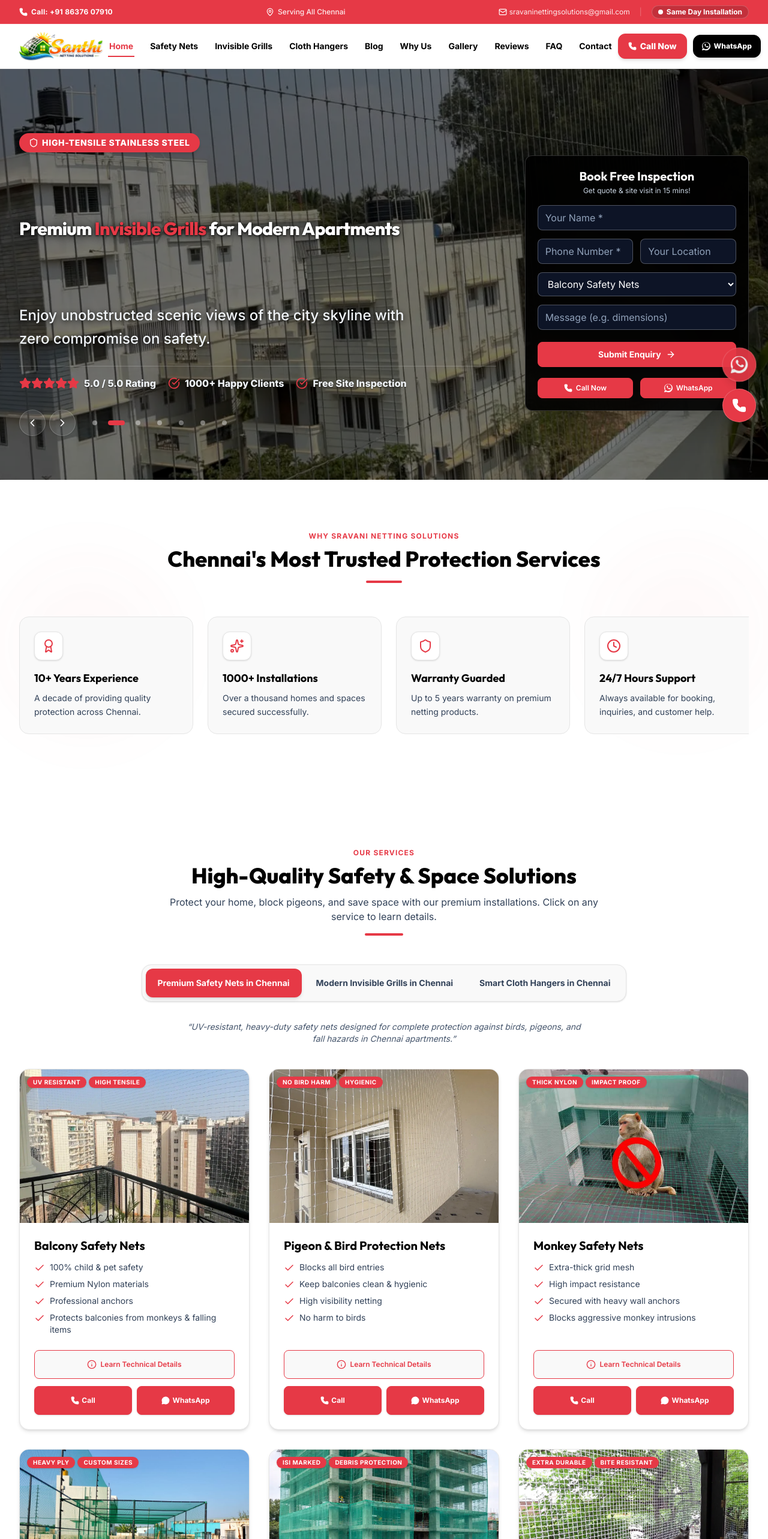
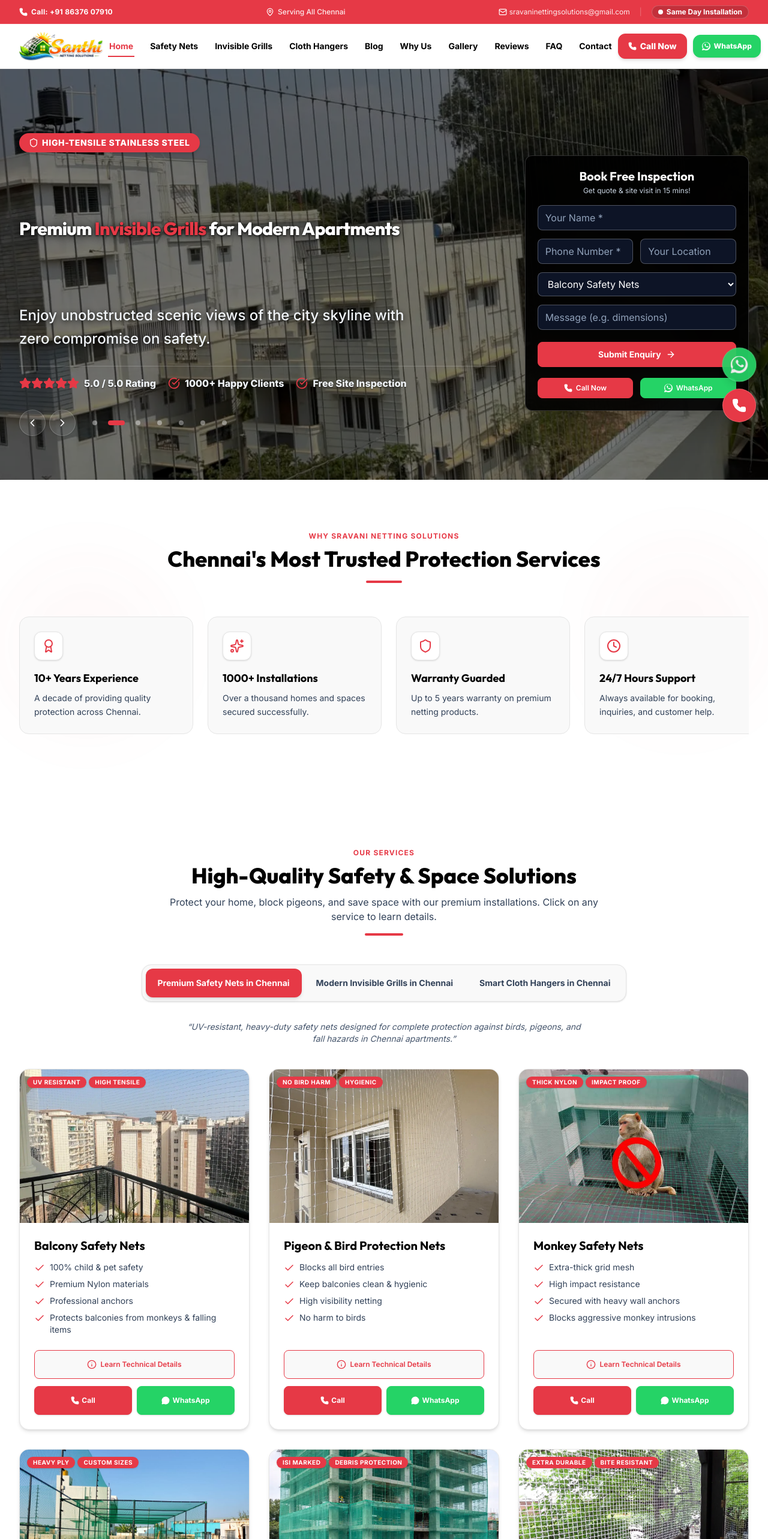
Before and after one commit to ajay-Ai-Ds/Sravani-Netting-Solutions, a Next.js app: page / in a window 1280 px wide. Shown: the top 2566 px of the page at 60% size. Built offline with nearby package versions, Linux system fonts and the light colour scheme.

Commit message:
Update all WhatsApp buttons and icons to official WhatsApp Green (#25D366)

```diff
--- a/src/app/areas/[locality]/page.tsx
+++ b/src/app/areas/[locality]/page.tsx
@@ -269,7 +269,7 @@ export default async function LocalityPage({ params }: { params: Promise<{ local
               <a href="tel:+918637607910" className="bg-[#e63946] hover:bg-[#dc2626] text-white font-bold py-3 px-8 rounded-xl transition-colors w-full sm:w-auto">
                 Call +91 86376 07910
               </a>
-              <a href="https://wa.me/918637607910" className="bg-[#dc2626] hover:bg-[#b91c1c] text-white font-bold py-3 px-8 rounded-xl transition-colors w-full sm:w-auto border border-white/20">
+              <a href="https://wa.me/918637607910" target="_blank" rel="noopener noreferrer" className="bg-[#25D366] hover:bg-[#1DA851] text-white font-bold py-3 px-8 rounded-xl transition-colors w-full sm:w-auto border border-[#25D366]">
                 WhatsApp Us
               </a>
             </div>
--- a/src/app/blog/[slug]/page.tsx
+++ b/src/app/blog/[slug]/page.tsx
@@ -126,7 +126,7 @@ export default async function BlogPostPage({ params }: Props) {
               <a href="tel:+918637607910" className="bg-[#e63946] hover:bg-[#dc2626] text-white font-bold py-3 px-6 rounded-xl transition-all shadow-md">
                 Call Now
               </a>
-              <a href="https://wa.me/918637607910" target="_blank" rel="noopener noreferrer" className="bg-[#dc2626] hover:bg-[#b91c1c] text-white font-bold py-3 px-6 rounded-xl transition-all shadow-md border border-white/20">
+              <a href="https://wa.me/918637607910" target="_blank" rel="noopener noreferrer" className="bg-[#25D366] hover:bg-[#1DA851] text-white font-bold py-3 px-6 rounded-xl transition-all shadow-md border border-[#25D366]">
                 WhatsApp
               </a>
             </div>
--- a/src/components/Contact.tsx
+++ b/src/components/Contact.tsx
@@ -96,7 +96,7 @@ export default function Contact() {
                 href={whatsappUrl}
                 target="_blank"
                 rel="noopener noreferrer"
-                className="flex items-center justify-center space-x-2 bg-[#dc2626] hover:bg-[#b91c1c] text-white py-4 px-6 rounded-xl font-extrabold text-base shadow-md transition-all active:scale-98 border border-white/20"
+                className="flex items-center justify-center space-x-2 bg-[#25D366] hover:bg-[#1DA851] text-white py-4 px-6 rounded-xl font-extrabold text-base shadow-md transition-all active:scale-98 border border-[#25D366]"
               >
                 <MessageCircle className="w-5 h-5 fill-white" />
                 <span>WhatsApp Quote</span>
--- a/src/components/FloatingCTAs.tsx
+++ b/src/components/FloatingCTAs.tsx
@@ -41,7 +41,7 @@ export default function FloatingCTAs() {
           animate={{ scale: 1 }}
           whileHover={{ scale: 1.1 }}
           whileTap={{ scale: 0.9 }}
-          className="flex items-center justify-center w-14 h-14 bg-[#e63946] hover:bg-[#dc2626] text-white rounded-full shadow-lg cursor-pointer transition-colors duration-200 animate-pulse-subtle relative group border border-white/20"
+          className="flex items-center justify-center w-14 h-14 bg-[#25D366] hover:bg-[#1DA851] text-white rounded-full shadow-lg cursor-pointer transition-colors duration-200 animate-pulse-subtle relative group border border-white/20"
           aria-label="Chat on WhatsApp"
         >
           <svg className="w-7 h-7 fill-white" viewBox="0 0 24 24">
@@ -87,10 +87,10 @@ export default function FloatingCTAs() {
       </div>
 
       {/* Sticky Bottom Call + WhatsApp Bar (Mobile Only) */}
-      <div className="sm:hidden fixed bottom-0 left-0 w-full bg-[#e63946] border-t border-[#dc2626] shadow-[0_-4px_12px_rgba(0,0,0,0.15)] grid grid-cols-2 p-3 gap-3 z-50">
+      <div className="sm:hidden fixed bottom-0 left-0 w-full bg-[#000000] border-t border-[#333333] shadow-[0_-4px_12px_rgba(0,0,0,0.15)] grid grid-cols-2 p-3 gap-3 z-50">
         <a
           href="tel:+918637607910"
-          className="flex items-center justify-center space-x-2 bg-[#dc2626] hover:bg-[#b91c1c] text-white py-3.5 px-4 rounded-xl text-base font-bold active:scale-95 transition-transform min-h-[48px] border border-white/20"
+          className="flex items-center justify-center space-x-2 bg-[#e63946] hover:bg-[#dc2626] text-white py-3.5 px-4 rounded-xl text-base font-bold active:scale-95 transition-transform min-h-[48px] border border-[#e63946]"
         >
           <Phone className="w-5 h-5 fill-white" />
           <span>Call Now</span>
@@ -99,7 +99,7 @@ export default function FloatingCTAs() {
           href={whatsappUrl}
           target="_blank"
           rel="noopener noreferrer"
-          className="flex items-center justify-center space-x-2 bg-[#dc2626] hover:bg-[#b91c1c] text-white py-3.5 px-4 rounded-xl text-base font-bold active:scale-95 transition-transform min-h-[48px] border border-white/20"
+          className="flex items-center justify-center space-x-2 bg-[#25D366] hover:bg-[#1DA851] text-white py-3.5 px-4 rounded-xl text-base font-bold active:scale-95 transition-transform min-h-[48px] border border-[#25D366]"
         >
           <svg className="w-5 h-5 fill-white" viewBox="0 0 24 24">
             <path d="M.057 24l1.687-6.163c-1.041-1.804-1.588-3.849-1.587-5.946C.06 5.348 5.397.01 12.008.01c3.202.001 6.212 1.248 8.477 3.517 2.266 2.268 3.507 5.28 3.505 8.484-.004 6.657-5.34 11.997-11.953 11.997-2.005-.001-3.973-.502-5.724-1.455L0 24zm6.59-4.846c1.6.95 3.188 1.449 4.625 1.451 5.403.002 9.803-4.381 9.805-9.786.002-2.618-1.01-5.074-2.854-6.921C16.38 2.052 13.933.996 11.999.996 6.596.996 2.197 5.379 2.195 10.785c-.001 1.512.409 2.99 1.182 4.298l-.994 3.63 3.731-.973-1.066.614zm11.332-6.52c-.274-.136-1.62-.8-1.87-.892-.252-.09-.435-.136-.617.137-.183.272-.708.892-.868 1.074-.16.183-.32.204-.593.068-1.579-.79-2.73-1.37-3.818-3.23-.288-.492.288-.456.822-1.52.091-.183.046-.343-.023-.48-.068-.136-.617-1.484-.846-2.033-.223-.536-.469-.463-.617-.47l-.527-.008c-.183 0-.48.069-.731.343-.252.274-.96.937-.96 2.285 0 1.348.982 2.651 1.119 2.833.137.183 1.933 2.951 4.682 4.141.654.282 1.165.451 1.564.578.658.209 1.258.18 1.732.109.528-.079 1.62-.663 1.85-1.302.23-.639.23-1.187.16-1.302-.07-.116-.275-.183-.55-.32z"/>
--- a/src/components/Footer.tsx
+++ b/src/components/Footer.tsx
@@ -40,7 +40,7 @@ export default function Footer() {
                 href="https://wa.me/918637607910?text=Hi%20Sravani%20Netting%20Solutions%2C%20I%20need%20more%20information%20about%20your%20services."
                 target="_blank"
                 rel="noopener noreferrer"
-                className="flex items-center justify-center w-12 h-12 rounded-full bg-[#e63946] hover:bg-[#dc2626] text-white transition-colors duration-200 border border-[#e63946]"
+                className="flex items-center justify-center w-12 h-12 rounded-full bg-[#25D366] hover:bg-[#1DA851] text-white transition-colors duration-200 border border-[#25D366]"
                 aria-label="WhatsApp Us"
               >
                 <svg className="w-5 h-5 fill-white" viewBox="0 0 24 24">
--- a/src/components/Header.tsx
+++ b/src/components/Header.tsx
@@ -234,7 +234,7 @@ export default function Header() {
                 href="https://wa.me/918637607910?text=Hi%20Sravani%20Netting%20Solutions%2C%20I%20am%20interested%20in%20a%20free%20inspection%20and%20quote."
                 target="_blank"
                 rel="noopener noreferrer"
-                className="hidden xl:flex items-center space-x-1.5 bg-[#000000] hover:bg-[#1a1a1a] text-white px-3.5 py-2.5 rounded-xl text-xs font-extrabold shadow-md transition-all duration-200 hover:shadow-lg active:scale-95 border border-[#000000] whitespace-nowrap"
+                className="hidden xl:flex items-center space-x-1.5 bg-[#25D366] hover:bg-[#1DA851] text-white px-3.5 py-2.5 rounded-xl text-xs font-extrabold shadow-md transition-all duration-200 hover:shadow-lg active:scale-95 border border-[#25D366] whitespace-nowrap"
               >
                 <svg className="w-3.5 h-3.5 fill-white" viewBox="0 0 24 24">
                   <path d="M.057 24l1.687-6.163c-1.041-1.804-1.588-3.849-1.587-5.946C.06 5.348 5.397.01 12.008.01c3.202.001 6.212 1.248 8.477 3.517 2.266 2.268 3.507 5.28 3.505 8.484-.004 6.657-5.34 11.997-11.953 11.997-2.005-.001-3.973-.502-5.724-1.455L0 24zm6.59-4.846c1.6.95 3.188 1.449 4.625 1.451 5.403.002 9.803-4.381 9.805-9.786.002-2.618-1.01-5.074-2.854-6.921C16.38 2.052 13.933.996 11.999.996 6.596.996 2.197 5.379 2.195 10.785c-.001 1.512.409 2.99 1.182 4.298l-.994 3.63 3.731-.973-1.066.614zm11.332-6.52c-.274-.136-1.62-.8-1.87-.892-.252-.09-.435-.136-.617.137-.183.272-.708.892-.868 1.074-.16.183-.32.204-.593.068-1.579-.79-2.73-1.37-3.818-3.23-.288-.492.288-.456.822-1.52.091-.183.046-.343-.023-.48-.068-.136-.617-1.484-.846-2.033-.223-.536-.469-.463-.617-.47l-.527-.008c-.183 0-.48.069-.731.343-.252.274-.96.937-.96 2.285 0 1.348.982 2.651 1.119 2.833.137.183 1.933 2.951 4.682 4.141.654.282 1.165.451 1.564.578.658.209 1.258.18 1.732.109.528-.079 1.62-.663 1.85-1.302.23-.639.23-1.187.16-1.302-.07-.116-.275-.183-.55-.32z" />
@@ -310,7 +310,7 @@ export default function Header() {
                   href="https://wa.me/918637607910?text=Hi%20Sravani%20Netting%20Solutions%2C%20I%20am%20interested%20in%20a%20free%20inspection."
                   target="_blank"
                   rel="noopener noreferrer"
-                  className="flex items-center justify-center space-x-2 bg-[#000000] hover:bg-[#1a1a1a] text-white py-3.5 rounded-xl text-sm font-bold shadow-md transition-all active:scale-98 border border-[#000000]"
+                  className="flex items-center justify-center space-x-2 bg-[#25D366] hover:bg-[#1DA851] text-white py-3.5 rounded-xl text-sm font-bold shadow-md transition-all active:scale-98 border border-[#25D366]"
                 >
                   <svg className="w-4 h-4 fill-white" viewBox="0 0 24 24">
                     <path d="M.057 24l1.687-6.163c-1.041-1.804-1.588-3.849-1.587-5.946C.06 5.348 5.397.01 12.008.01c3.202.001 6.212 1.248 8.477 3.517 2.266 2.268 3.507 5.28 3.505 8.484-.004 6.657-5.34 11.997-11.953 11.997-2.005-.001-3.973-.502-5.724-1.455L0 24zm6.59-4.846c1.6.95 3.188 1.449 4.625 1.451 5.403.002 9.803-4.381 9.805-9.786.002-2.618-1.01-5.074-2.854-6.921C16.38 2.052 13.933.996 11.999.996 6.596.996 2.197 5.379 2.195 10.785c-.001 1.512.409 2.99 1.182 4.298l-.994 3.63 3.731-.973-1.066.614zm11.332-6.52c-.274-.136-1.62-.8-1.87-.892-.252-.09-.435-.136-.617.137-.183.272-.708.892-.868 1.074-.16.183-.32.204-.593.068-1.579-.79-2.73-1.37-3.818-3.23-.288-.492.288-.456.822-1.52.091-.183.046-.343-.023-.48-.068-.136-.617-1.484-.846-2.033-.223-.536-.469-.463-.617-.47l-.527-.008c-.183 0-.48.069-.731.343-.252.274-.96.937-.96 2.285 0 1.348.982 2.651 1.119 2.833.137.183 1.933 2.951 4.682 4.141.654.282 1.165.451 1.564.578.658.209 1.258.18 1.732.109.528-.079 1.62-.663 1.85-1.302.23-.639.23-1.187.16-1.302-.07-.116-.275-.183-.55-.32z" />
--- a/src/components/Hero.tsx
+++ b/src/components/Hero.tsx
@@ -429,7 +429,7 @@ export default function Hero() {
                       href={whatsappUrl}
                       target="_blank"
                       rel="noopener noreferrer"
-                      className="flex items-center justify-center space-x-1.5 bg-[#e63946] hover:bg-[#dc2626] text-white py-2 rounded-lg text-xs font-semibold border border-[#e63946] transition-colors"
+                      className="flex items-center justify-center space-x-1.5 bg-[#25D366] hover:bg-[#1DA851] text-white py-2 rounded-lg text-xs font-semibold border border-[#25D366] transition-colors"
                     >
                       <svg className="w-3.5 h-3.5 fill-white" viewBox="0 0 24 24">
                         <path d="M.057 24l1.687-6.163c-1.041-1.804-1.588-3.849-1.587-5.946C.06 5.348 5.397.01 12.008.01c3.202.001 6.212 1.248 8.477 3.517 2.266 2.268 3.507 5.28 3.505 8.484-.004 6.657-5.34 11.997-11.953 11.997-2.005-.001-3.973-.502-5.724-1.455L0 24zm6.59-4.846c1.6.95 3.188 1.449 4.625 1.451 5.403.002 9.803-4.381 9.805-9.786.002-2.618-1.01-5.074-2.854-6.921C16.38 2.052 13.933.996 11.999.996 6.596.996 2.197 5.379 2.195 10.785c-.001 1.512.409 2.99 1.182 4.298l-.994 3.63 3.731-.973-1.066.614zm11.332-6.52c-.274-.136-1.62-.8-1.87-.892-.252-.09-.435-.136-.617.137-.183.272-.708.892-.868 1.074-.16.183-.32.204-.593.068-1.579-.79-2.73-1.37-3.818-3.23-.288-.492.288-.456.822-1.52.091-.183.046-.343-.023-.48-.068-.136-.617-1.484-.846-2.033-.223-.536-.469-.463-.617-.47l-.527-.008c-.183 0-.48.069-.731.343-.252.274-.96.937-.96 2.285 0 1.348.982 2.651 1.119 2.833.137.183 1.933 2.951 4.682 4.141.654.282 1.165.451 1.564.578.658.209 1.258.18 1.732.109.528-.079 1.62-.663 1.85-1.302.23-.639.23-1.187.16-1.302-.07-.116-.275-.183-.55-.32z" />
@@ -562,7 +562,7 @@ export default function Hero() {
                   href={whatsappUrl}
                   target="_blank"
                   rel="noopener noreferrer"
-                  className="flex items-center justify-center space-x-1.5 bg-[#e63946] hover:bg-[#dc2626] text-white py-2.5 rounded-lg text-xs font-semibold border border-[#e63946] transition-colors"
+                  className="flex items-center justify-center space-x-1.5 bg-[#25D366] hover:bg-[#1DA851] text-white py-2.5 rounded-lg text-xs font-semibold border border-[#25D366] transition-colors"
                 >
                   <svg className="w-3.5 h-3.5 fill-white" viewBox="0 0 24 24">
                     <path d="M.057 24l1.687-6.163c-1.041-1.804-1.588-3.849-1.587-5.946C.06 5.348 5.397.01 12.008.01c3.202.001 6.212 1.248 8.477 3.517 2.266 2.268 3.507 5.28 3.505 8.484-.004 6.657-5.34 11.997-11.953 11.997-2.005-.001-3.973-.502-5.724-1.455L0 24zm6.59-4.846c1.6.95 3.188 1.449 4.625 1.451 5.403.002 9.803-4.381 9.805-9.786.002-2.618-1.01-5.074-2.854-6.921C16.38 2.052 13.933.996 11.999.996 6.596.996 2.197 5.379 2.195 10.785c-.001 1.512.409 2.99 1.182 4.298l-.994 3.63 3.731-.973-1.066.614zm11.332-6.52c-.274-.136-1.62-.8-1.87-.892-.252-.09-.435-.136-.617.137-.183.272-.708.892-.868 1.074-.16.183-.32.204-.593.068-1.579-.79-2.73-1.37-3.818-3.23-.288-.492.288-.456.822-1.52.091-.183.046-.343-.023-.48-.068-.136-.617-1.484-.846-2.033-.223-.536-.469-.463-.617-.47l-.527-.008c-.183 0-.48.069-.731.343-.252.274-.96.937-.96 2.285 0 1.348.982 2.651 1.119 2.833.137.183 1.933 2.951 4.682 4.141.654.282 1.165.451 1.564.578.658.209 1.258.18 1.732.109.528-.079 1.62-.663 1.85-1.302.23-.639.23-1.187.16-1.302-.07-.116-.275-.183-.55-.32z" />
--- a/src/components/Services.tsx
+++ b/src/components/Services.tsx
@@ -276,7 +276,7 @@ export default function Services() {
                         href={whatsappUrl(item.name)}
                         target="_blank"
                         rel="noopener noreferrer"
-                        className="flex items-center justify-center space-x-1 bg-[#e63946] hover:bg-[#dc2626] text-white py-3 px-3 rounded-lg text-xs font-bold shadow-sm transition-colors border border-[#e63946] min-h-[48px]"
+                        className="flex items-center justify-center space-x-1 bg-[#25D366] hover:bg-[#1DA851] text-white py-3 px-3 rounded-lg text-xs font-bold shadow-sm transition-colors border border-[#25D366] min-h-[48px]"
                       >
                         <MessageCircle className="w-3.5 h-3.5 fill-white" />
                         <span>WhatsApp</span>
@@ -307,7 +307,7 @@ export default function Services() {
               href={whatsappUrl("General Inquiry")}
               target="_blank"
               rel="noopener noreferrer"
-              className="bg-[#e63946] hover:bg-[#dc2626] text-white py-3 px-5 rounded-lg text-sm font-bold transition-all shadow-sm border border-[#e63946]"
+              className="bg-[#25D366] hover:bg-[#1DA851] text-white py-3 px-5 rounded-lg text-sm font-bold transition-all shadow-sm border border-[#25D366]"
             >
               💬 WhatsApp Quote
             </a>
```
